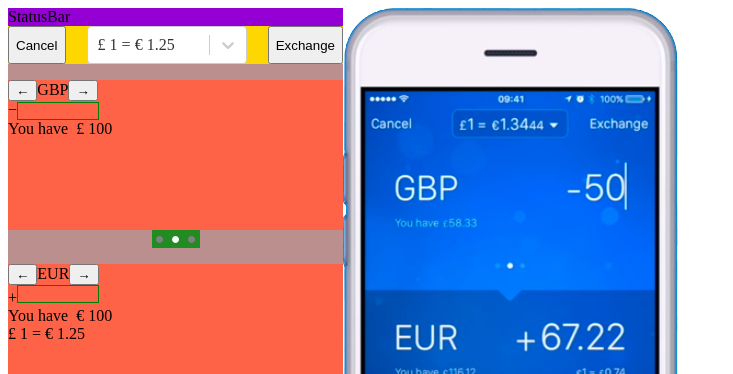
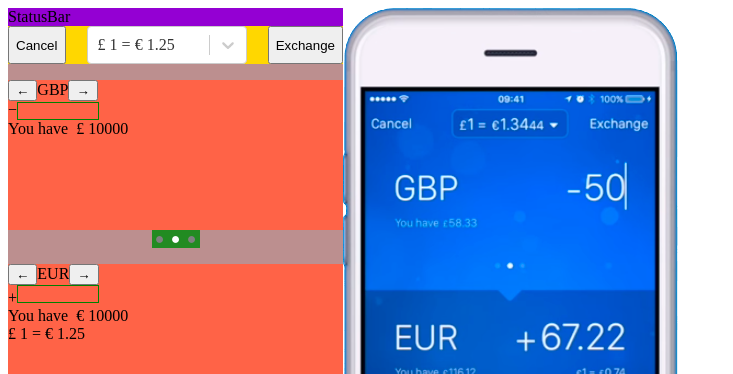
Before and after one commit to Ohar/test-revolut-exchange, a React app: page / in a window 1280 px wide. Shown: the top 374 px of the page, without its empty margins (0-733 px from the left). Built offline with nearby package versions, Linux system fonts and the light colour scheme; the HTML template or start-up script is replaced by a standard one.

Commit message:
Do not use cents for calculations

```diff
--- a/src/components/AccountInfo/index.jsx
+++ b/src/components/AccountInfo/index.jsx
@@ -4,14 +4,14 @@ import { connect } from 'react-redux'
 import './style.less'
 
 function AccountInfo ({account, currency}) {
-  const cents = account[currency]
+  const quantity = account[currency]
 
   return (
     <div className='AccountInfo'>
       You have
       &nbsp;
       <Money
-        cents={cents}
+        quantity={quantity}
         currency={currency}
       />
     </div>
--- a/src/components/Money/index.jsx
+++ b/src/components/Money/index.jsx
@@ -4,9 +4,9 @@ import './style.less'
 
 const CENTS_KOEF = 100
 
-export default function Money ({cents, currency}) {
-  const money  = Math.round(cents) / CENTS_KOEF
-  const symbol = currencySymbolList[currency]
+export default function Money ({quantity, currency}) {
+  const quantityFixed = Math.round(quantity * CENTS_KOEF) / CENTS_KOEF
+  const symbol     = currencySymbolList[currency]
 
   return (
     <span className='Money'>
@@ -15,7 +15,7 @@ export default function Money ({cents, currency}) {
       </span>
       &nbsp;
       <span className='Money_quantity'>
-        {money}
+        {quantityFixed}
       </span>
     </span>
   )
--- a/src/components/RateInfo/index.jsx
+++ b/src/components/RateInfo/index.jsx
@@ -4,22 +4,22 @@ import React from 'react'
 import { connect } from 'react-redux'
 import './style.less'
 
-const CENTS_FROM = 100
+const MONEY_FROM = 1
 
 function RateInfo ({currencyFrom, currencyTo, rate, reverse = false}) {
   const rateFrom          = reverse ? rate[currencyTo] : rate[currencyFrom]
   const rateTo            = reverse ? rate[currencyFrom] : rate[currencyTo]
   const currencyFromFixed = reverse ? currencyTo : currencyFrom
   const currencyToFixed   = reverse ? currencyFrom : currencyTo
-  const centsTo           = countMoneyTo(CENTS_FROM, rateFrom, rateTo)
+  const moneyTo           = countMoneyTo(MONEY_FROM, rateFrom, rateTo)
 
   return (
     <div className='RateInfo'>
       <Money
-        cents={CENTS_FROM}
+        quantity={MONEY_FROM}
         currency={currencyFromFixed}
       /> = <Money
-        cents={centsTo}
+        quantity={moneyTo}
         currency={currencyToFixed}
       />
     </div>
```
